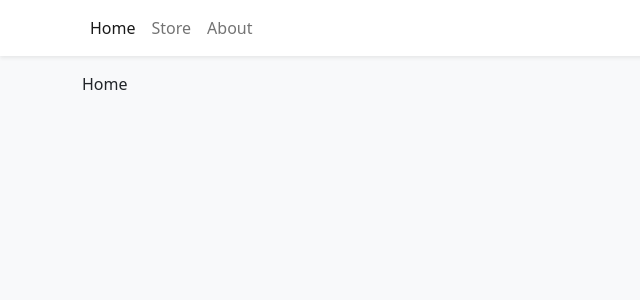
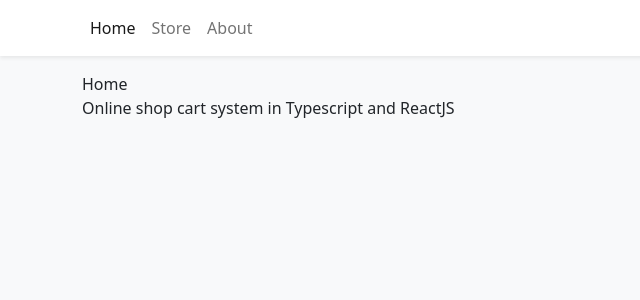
Before and after one commit to Akbarjon03/shop-card, a React (Vite) app: page / in a window 1280 px wide. Shown: the top 300 px of the page, without its empty margins (0-640 px from the left). Built offline with nearby package versions, Linux system fonts and the light colour scheme.

Commit message:
full project

```diff
--- a/src/pages/Home.tsx
+++ b/src/pages/Home.tsx
@@ -1,6 +1,9 @@
 function Home() {
   return (
-    <div>Home</div>
+    <>
+      <div>Home</div>
+      <div>Online shop cart system in Typescript and ReactJS</div>
+    </>
   )
 }
 
```
